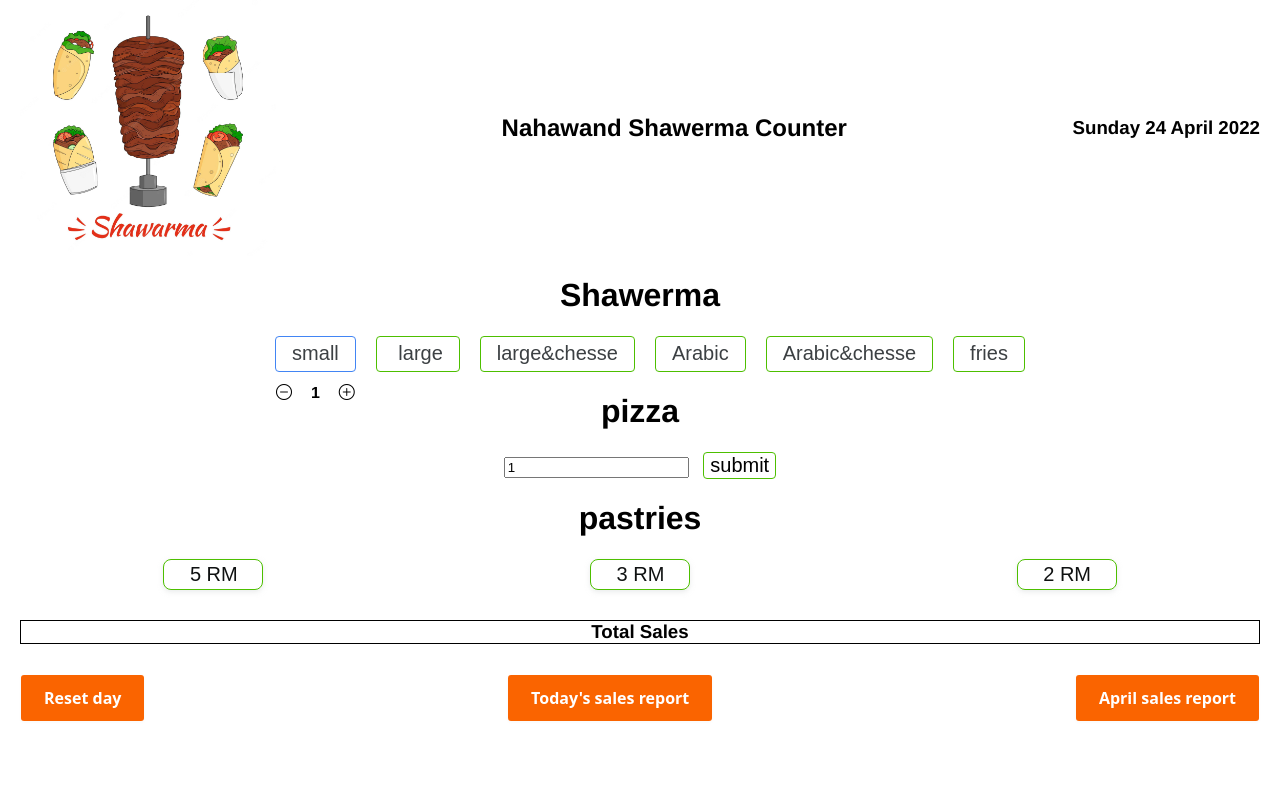
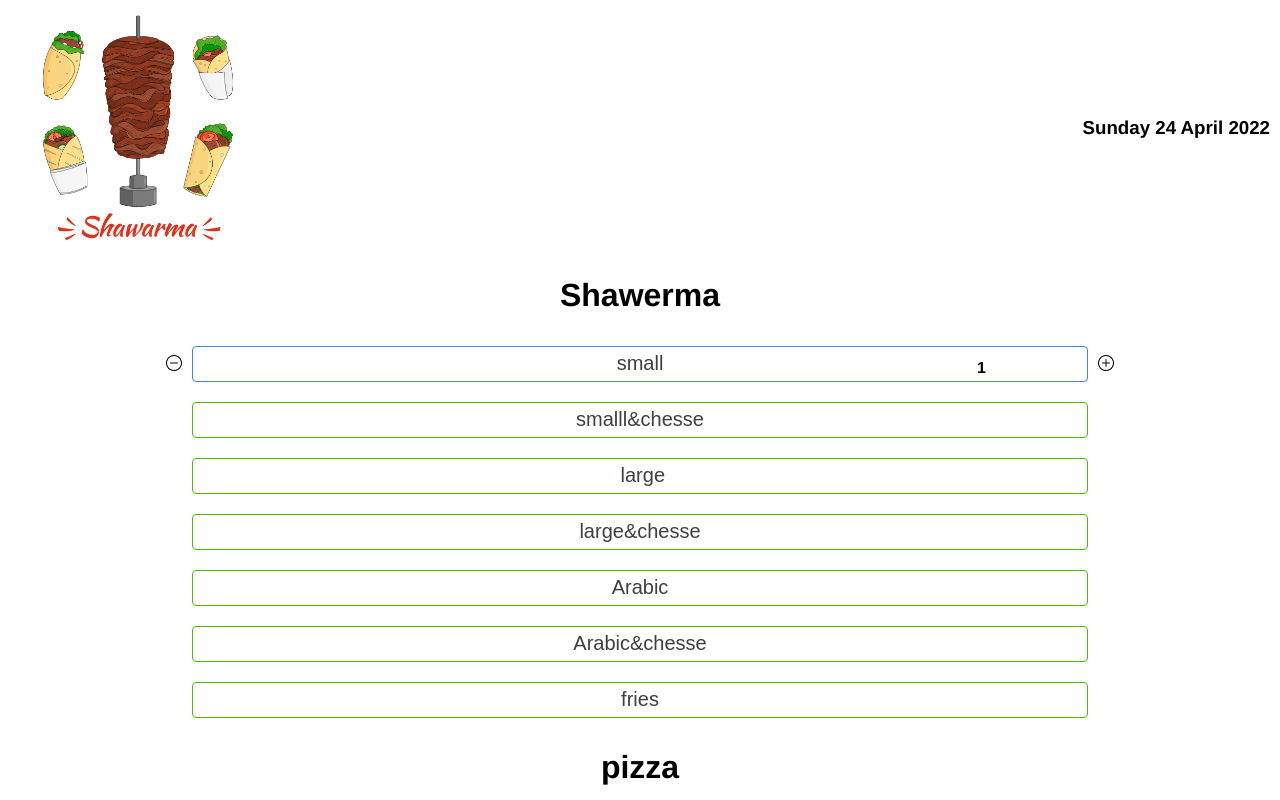
Before and after one commit to abood2302/abood2302.github.io, a plain HTML site: page index.html in a window 1280 px wide. Both pictures are taken after a click on the button "small". Shown: the top 800 px of the page. Drawn offline with nearby package versions, Linux system fonts and the light colour scheme.

Commit message:
flip increment buttons

```diff
--- a/index.html
+++ b/index.html
@@ -14,7 +14,6 @@
 <body>
     <div class="header">
         <img src="./assets/logo.webp" width="256" height="256">
-        <h2>Nahawand Shawerma Counter</h2>
         <h3 id="datestring"></h3>
     </div>
 
@@ -23,14 +22,13 @@
     </div>
 
     <div class="shwarma">
-
         <div class="shawarma-button-container">
+            <i class="bi bi-dash-circle minus" id="sh-sm-remove"></i>
+            <button id="small">small</button>
             <i class="bi bi-plus-circle plus" id="sh-sm-add"></i>
-            <button id="small">small</button>
-            <i class="bi bi-dash-circle minus" id="sh-sm-remove"></i>
             <h4 class="count" id="shawerma-small-count"></h4>
         </div>
-
+        <button id="small-cheese" value="65">smalll&chesse</button>
         <button id="large"> large</button>
         <button id="large-cheese">large&chesse</button>
         <button id="arabic">Arabic</button>
--- a/index.js
+++ b/index.js
@@ -53,7 +53,7 @@ datestringelement.textContent = dateString
 
 const lastTotalAtTheDay = []
 
-// shwarma button
+// shwarma button logic
 
 let totalShawrmaByDay = 0;
 var sh_sm_temp = 0
@@ -61,19 +61,31 @@ var sh_sm_temp = 0
 sh_sm.addEventListener('click', () => {
     totalShawrmaByDay += 6
     sh_sm_temp = sh_sm_temp + 1
-    sh_sm_count.textContent = sh_sm_temp
+    if (sh_sm_temp>0) {
+        sh_sm_count.textContent = sh_sm_temp
+    } else {
+        sh_sm_count.textContent = '0'
+    }
 })
 
 sh_sm_add.addEventListener('click', () => {
     totalShawrmaByDay += 6
     sh_sm_temp = sh_sm_temp + 1
-    sh_sm_count.textContent = sh_sm_temp
+    if (sh_sm_temp>0) {
+        sh_sm_count.textContent = sh_sm_temp
+    } else {
+        sh_sm_count.textContent = '0'
+    }
 })
 
 sh_sm_remove.addEventListener('click', () => {
     totalShawrmaByDay -= 6
-    sh_sm_temp = sh_sm_temp - 1
-    sh_sm_count.textContent = sh_sm_temp
+    sh_sm_temp = sh_sm_temp -1
+    if (sh_sm_temp>0) {
+        sh_sm_count.textContent = sh_sm_temp
+    } else {
+        sh_sm_count.textContent = '0'
+    }
 })
 
 sh_sm_ch.addEventListener('click', () => {
@@ -167,8 +179,7 @@ rest.addEventListener('click', () => {
     submitTotal = 0
     // reset counter text
     sh_sm_count.textContent ='';
-    // fix a cross-site scripting bug
-    show.textContent = "Daily sales"
+    show.innerHTML = 'Daily Sales'
 
 })
 let monthSell = 0;
--- a/style.css
+++ b/style.css
@@ -16,7 +16,7 @@ body {
     align-items: center;
     color: black;
     justify-content: space-between;
-    margin: 0 20px;
+    margin: 0 10px;
 }
 
 #month {
@@ -27,12 +27,13 @@ body {
 
 .shwarma {
     display: flex;
+    flex-direction: column;
     justify-content: center;
     align-items: center;
 }
 
 .shawarma-button-container{
-    display: flex;
+    display: inline-flex;
     align-items: center;
     position: relative;
     justify-content: center
@@ -40,22 +41,18 @@ body {
 
 .count{
     position: absolute;
-    top: 1.7em;
-    right: 2em;
-    left: 3.5em;
+    right: 10vw;
+    top: .125vw;
+    bottom: .125vw;
 }
 
 .plus{
-    position: absolute;
     right: 1px;
     cursor: pointer;
-    top: 3rem;
 }
 
 .minus{
-    position: absolute;
-    left: 21px;
-    top: 3rem;
+    left: 1px;
     cursor: pointer;
 }
 
@@ -69,14 +66,15 @@ body {
     font-size: 20px;
     height: 36px;
     line-height: 27px;
-    min-width: 54px;
+    min-width: 70vw;
     padding: 0 16px;
     text-align: center;
     user-select: none;
     -webkit-user-select: none;
     touch-action: manipulation;
     white-space: pre;
-    margin-left: 20px;
+    margin: 10px;
+    margin-top: 10px;
 }
 
 .shwarma button:hover {
```
